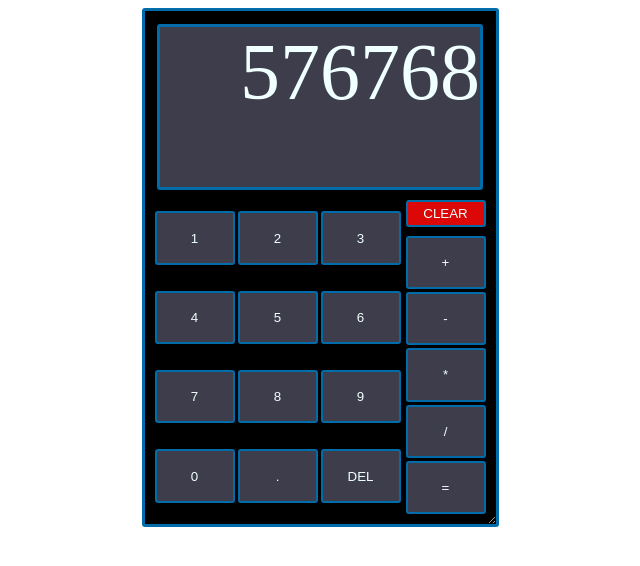
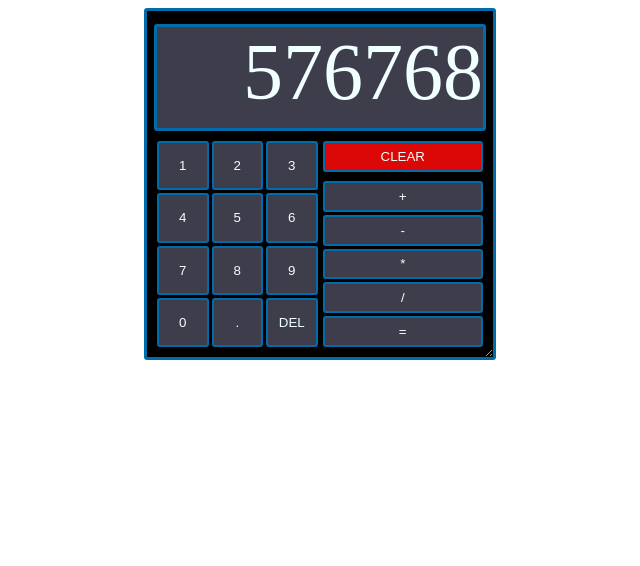
Before and after one commit to kiovit/calculator-project, a plain HTML site: page index.html in a window 1280 px wide. Shown: the whole page, without its empty margins (320-960 px from the left). Drawn offline with Linux system fonts and the light colour scheme.

Commit message:
Now everything resize together with div

```diff
--- a/style/style.css
+++ b/style/style.css
@@ -20,8 +20,9 @@ p{
     border-color: rgb(0, 108, 170);
     border-style: solid;
     border-radius: 3px;
-    max-width: 30em;
+    width: 30em;
     width: 100%;
+    height: 100%;
     padding: 10px;
     box-sizing: border-box;
     overflow: hidden;
@@ -37,16 +38,20 @@ p{
     border-style: solid;
     border-radius: 3px;
     width: 100%;
-    max-width: 20em;
+    height: 100%;
+    min-width: 20em;
     height: 10em;
     margin-top: 3px;
 }
 
 .pad{
     display: flex;
+    flex: auto;
     justify-content: center;
     gap: 5px;
     margin-top: 10px;
+    width: 100%;
+    height: 100%;
 }
 
 .numbers{
@@ -55,18 +60,24 @@ p{
     justify-content: center;
     align-items: center;
     gap: 3px;
+    width: 100%;
+    height: 100%;
 }
 
 .operators{
     display:flex;
     flex-direction: column;
     gap: 3px;
+    width: 100%;
+    height: 100%;
 }
 #clear{
     background-color: rgb(220, 7, 7);
     width: 6em;
     height: 2em;
     margin-bottom: 6px;
+    width: 100%;
+    height: 100%;
 }
 button{
     color: azure;
@@ -74,7 +85,8 @@ button{
     border-color: rgb(0, 108, 170);
     border-style: solid;
     border-radius: 3px;
+    width: 6em;
+    height: 6em;
     width: 100%;
-    width: 6em;
-    height: 4em;
+    height: 100%;
 }
```
